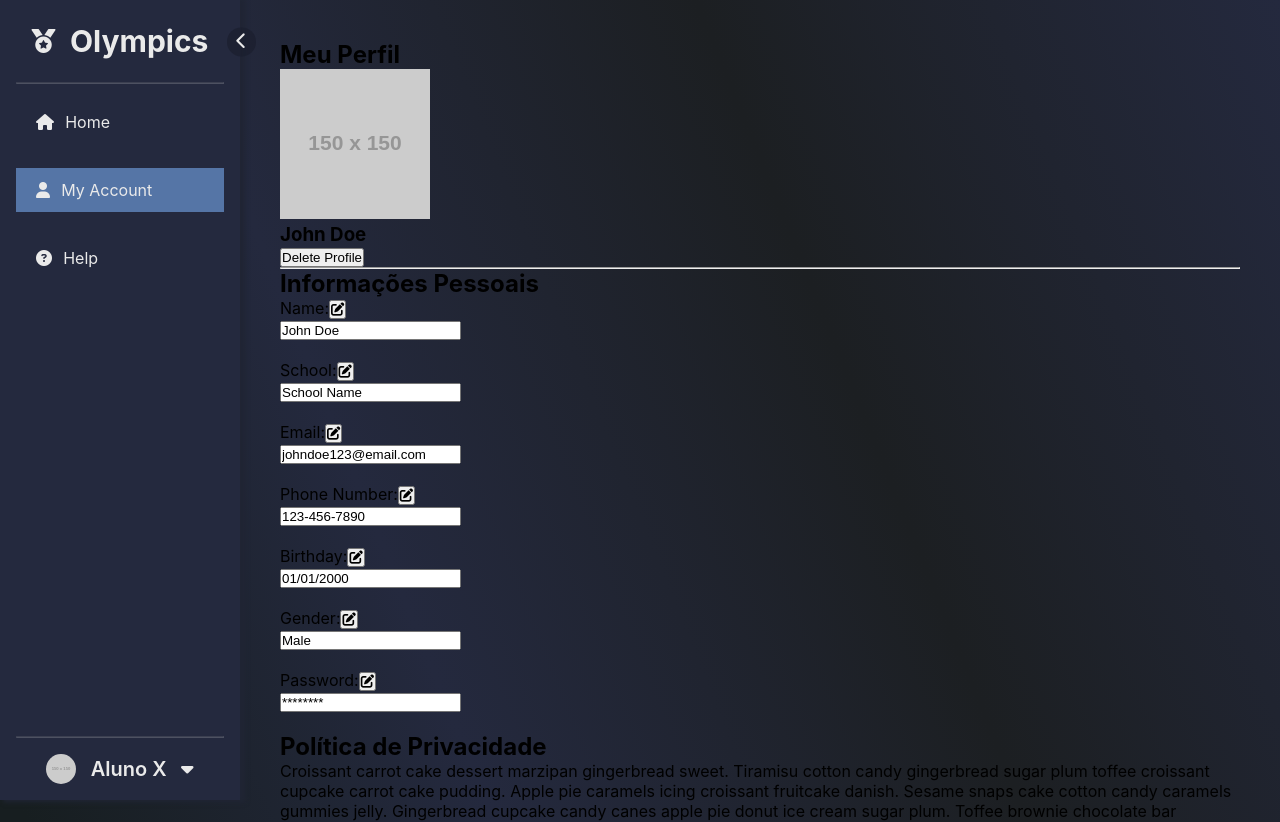
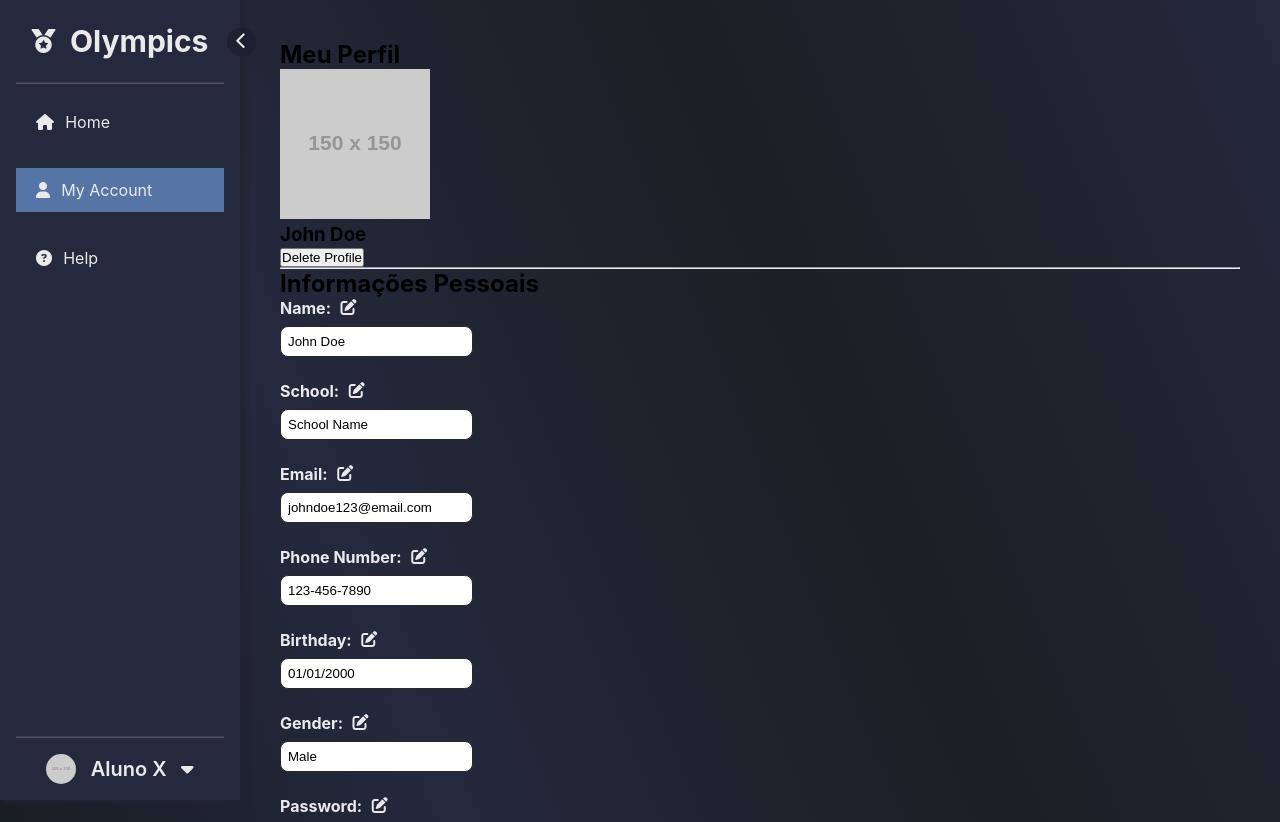
Before and after one commit to phdaccache/Projeto_MC656, a React (Create React App) app in the folder frontend/: page /settings in a window 1280 px wide. Shown: the top 822 px of the page. Built offline with nearby package versions, Linux system fonts and the light colour scheme.

Commit message:
feat: add SettingsComponent CSS styles

```diff
--- a/frontend/src/components/SettingsComponent/SettingsComponent.css
+++ b/frontend/src/components/SettingsComponent/SettingsComponent.css
@@ -1 +1,67 @@
-/* CSS */
+.setting {
+    flex-basis: 30%;
+    display: flex;
+    flex-direction: column;
+    gap: 0.5rem;
+    color: #eaeaee;
+}
+
+.setting-name {
+    font-weight: bold;
+    display: flex;
+    gap: 0.6rem;
+    /* flex-basis: 30%; */
+}
+
+.edit-field {
+    padding: 0.4375rem;
+    border: 0.0625rem solid #282828;
+    border-radius: 0.5rem;
+    display: block;
+}
+
+.edit-field::placeholder {
+    color: black;
+}
+
+.edit-field:focus {
+    outline: none;
+    border: 0.0625rem solid #8ebbff;
+}
+
+.edit-btn {
+    background: none;
+    border: none;
+    cursor: pointer;
+    font-size: 1rem;
+    color: #eaeaee;
+    transition: color 0.2s ease;
+}
+
+.edit-btn:hover {
+    color: #629aef;
+}
+
+.confirm-reject {
+    display: flex;
+    gap: 0.5rem;
+}
+
+.confirm-reject > * {
+    cursor: pointer;
+    transition: color 0.2s;
+}
+
+.confirm-reject .confirm:hover {
+    color: rgb(46, 209, 46);
+}
+
+.confirm-reject .reject:hover {
+    color: rgb(209, 46, 46);
+}
+
+.fade-in {
+    position: fixed;
+    opacity: 0;
+    animation: fadeIn 0.5s ease-in forwards;
+}
```
